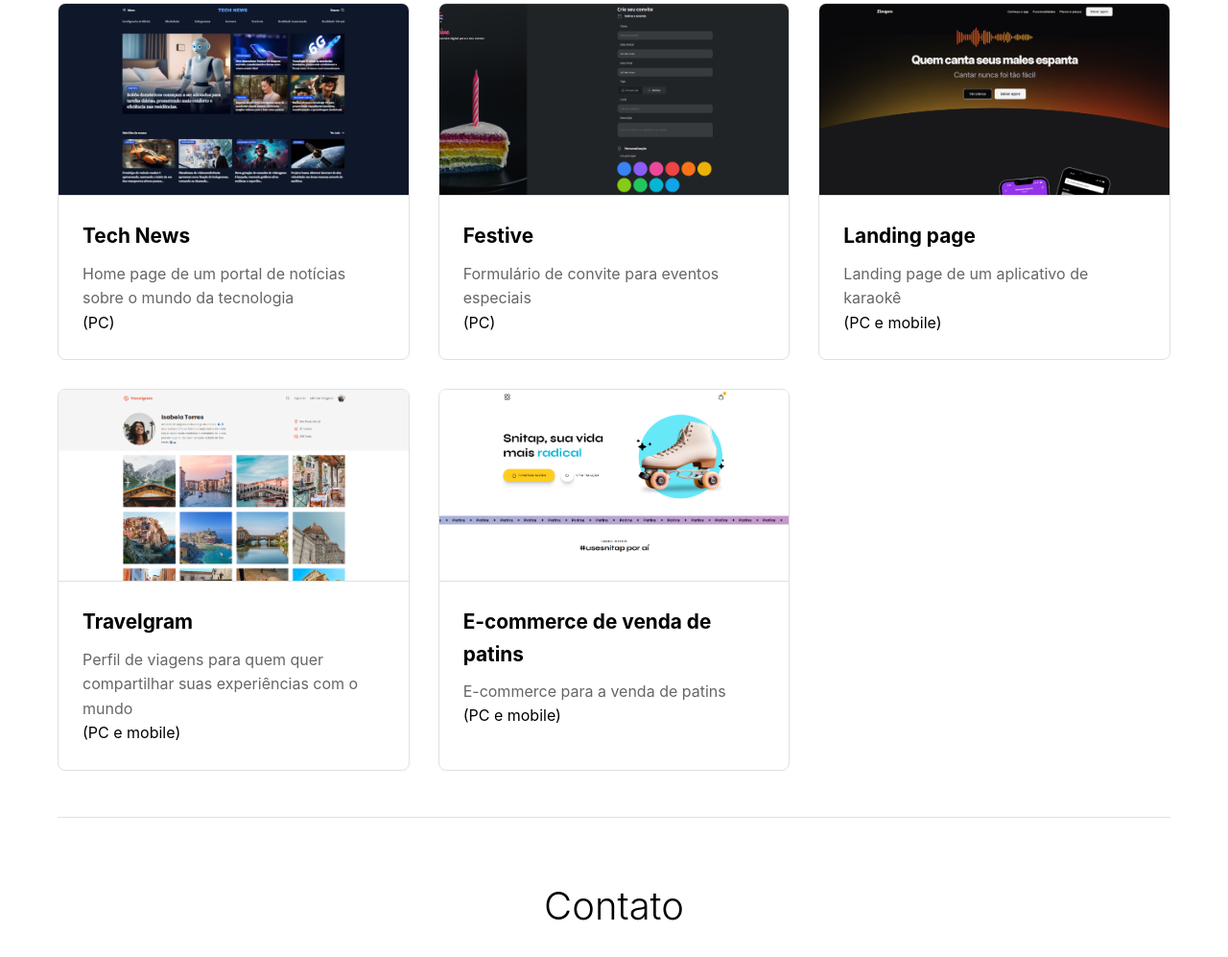
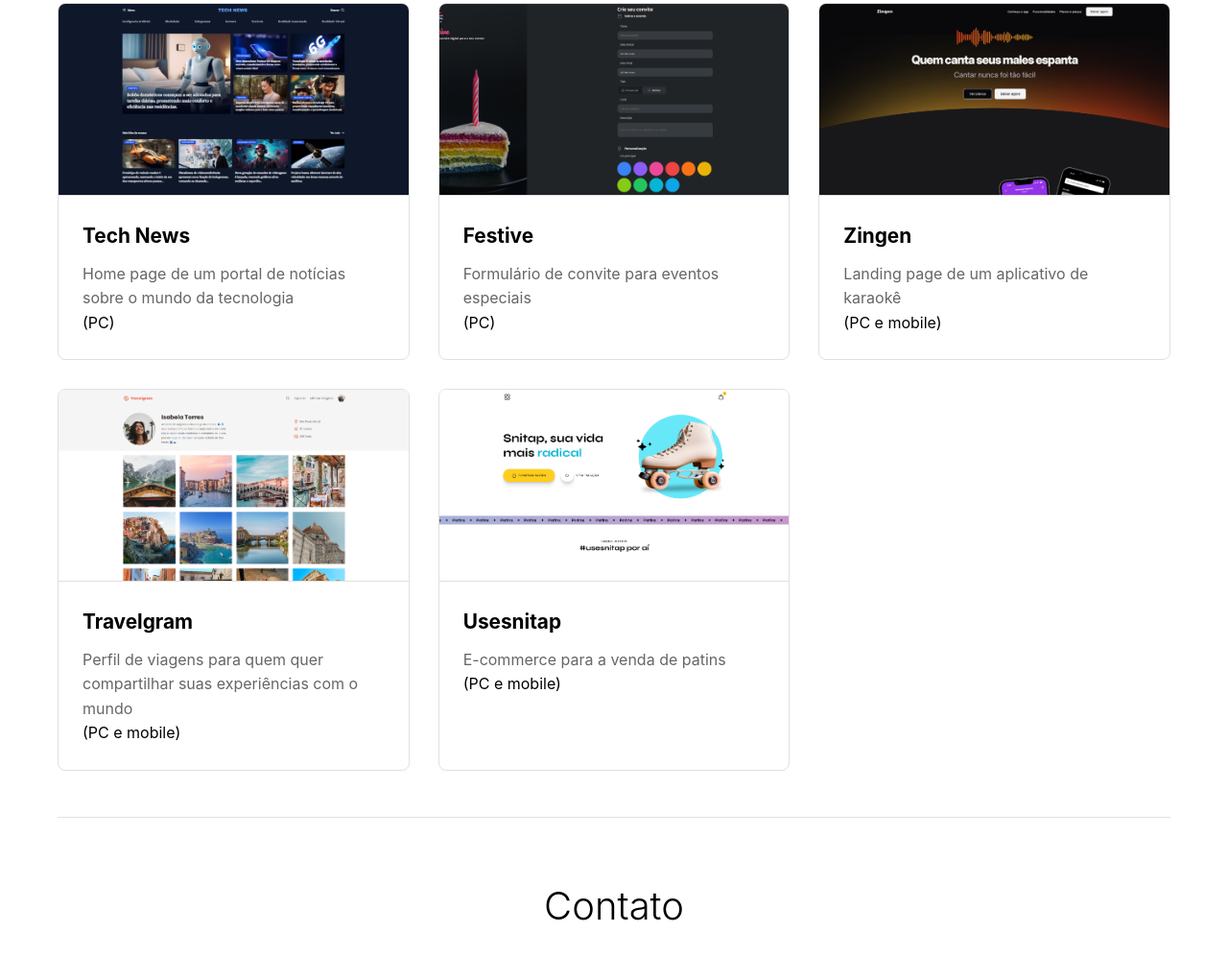
Before and after one commit to xManoelx/Portifolio-de-projetos, a plain HTML site: page index.html in a window 1280 px wide. Shown: the part 793-1790 px from the top of the page at 96% size. Drawn offline with Linux system fonts and the light colour scheme.

Commit message:
Update index.html

```diff
--- a/index.html
+++ b/index.html
@@ -68,7 +68,7 @@
                             <img src="assets/projects-fullstack/zingen.png" alt="">
                         </div>
                         <div class="project-content">
-                            <h3 class="project-title">Landing page</h3>
+                            <h3 class="project-title">Zingen</h3>
                             <p class="project-description">
                                 Landing page de um aplicativo de karaokê
                             </p>
@@ -94,7 +94,7 @@
                             <img src="assets/projects-fullstack/usesnitap.png" alt="">
                         </div>
                         <div class="project-content">
-                            <h3 class="project-title">E-commerce de venda de patins</h3>
+                            <h3 class="project-title">Usesnitap</h3>
                             <p class="project-description">
                                 E-commerce para a venda de patins
                             </p>
```
